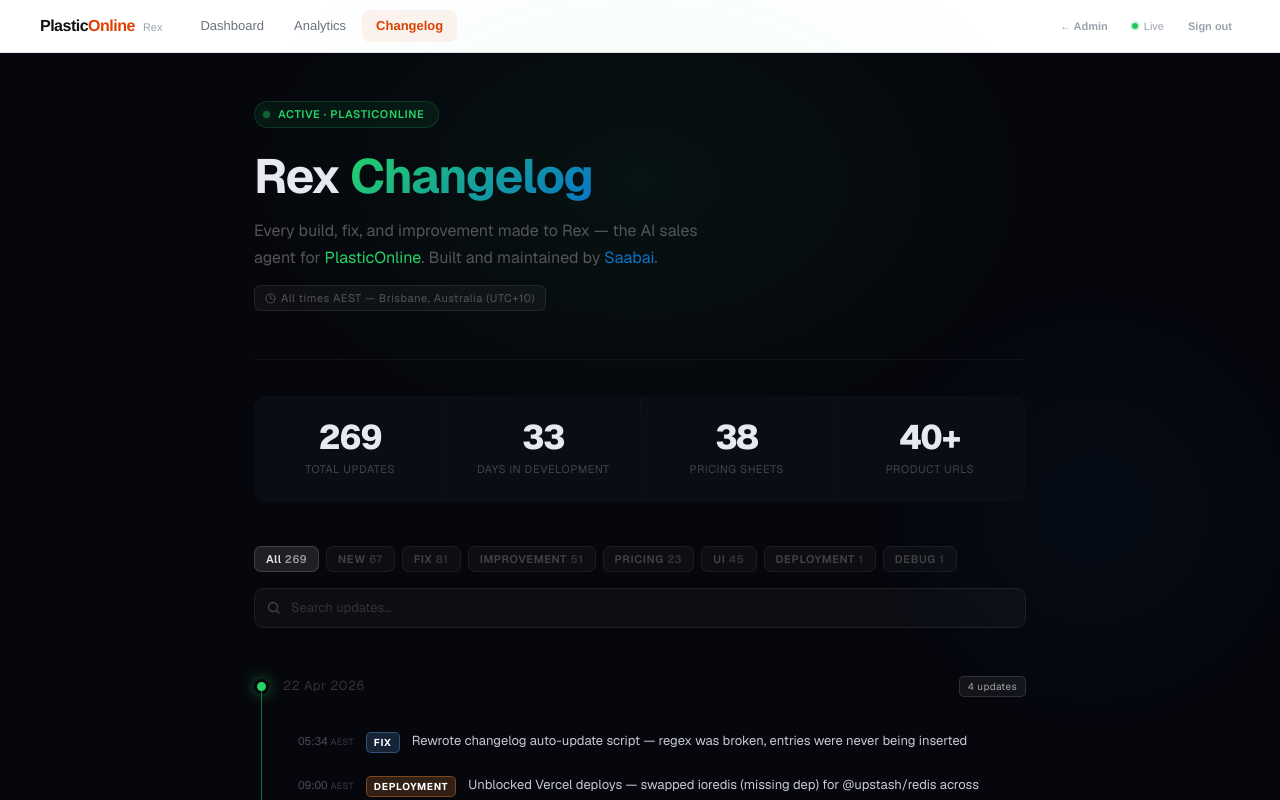
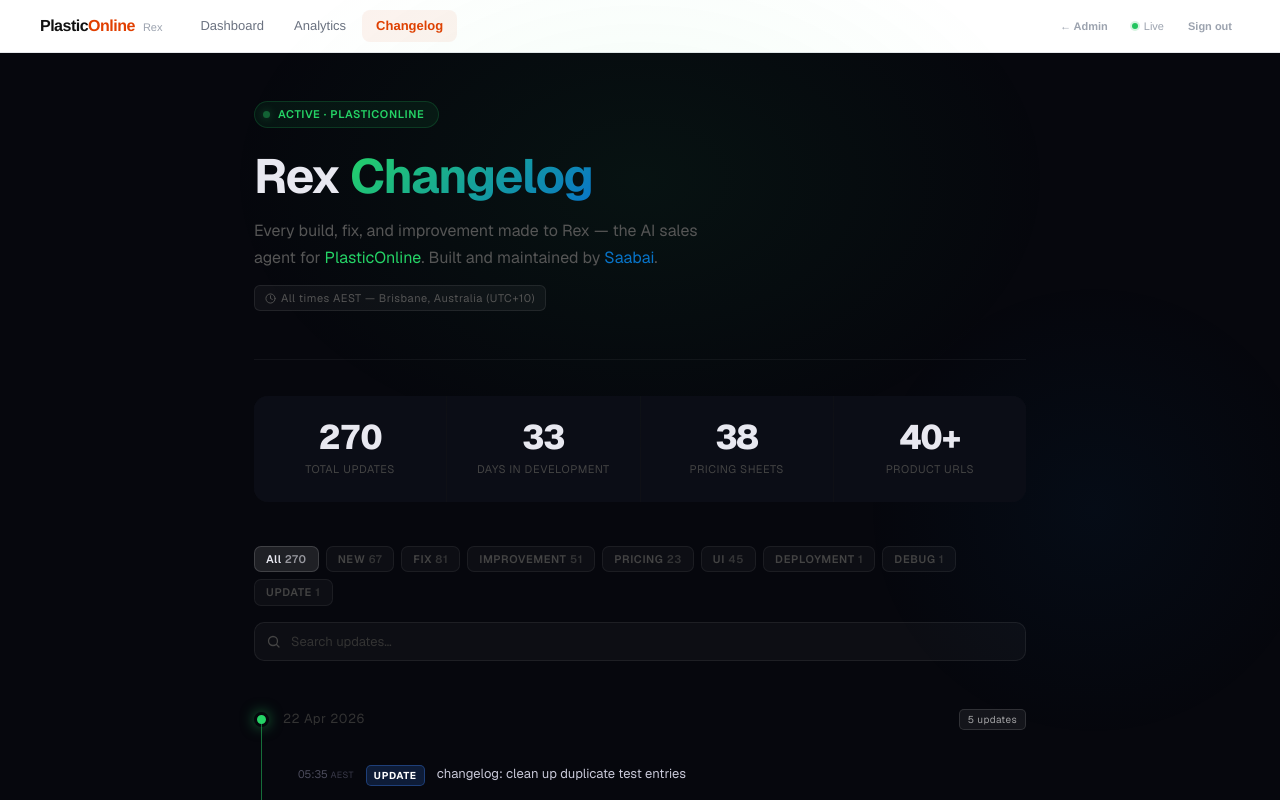
Before and after one commit to sg-satoshi/saabai-site, a Next.js app: page /rex-changelog in a window 1280 px wide. Shown: the top 800 px of the page. Built offline with nearby package versions, Linux system fonts and the light colour scheme.

Commit message:
Add test-goose page for workflow testing

```diff
--- a/app/rex-changelog/ChangelogClient.tsx
+++ b/app/rex-changelog/ChangelogClient.tsx
@@ -32,6 +32,7 @@ const CHANGELOG: Day[] = [
   {
     date: "22 Apr 2026",
     entries: [
+      { time: "05:35", tag: "UPDATE", title: "changelog: clean up duplicate test entries" },
       { time: "05:34", tag: "FIX", title: "Rewrote changelog auto-update script — regex was broken, entries were never being inserted" },
       { time: "09:00", tag: "DEPLOYMENT", title: "Unblocked Vercel deploys — swapped ioredis (missing dep) for @upstash/redis across redis.ts, subscribers.ts, and portal login; all 4 failing builds since Apr 21 now resolve" },
       { time: "09:00", tag: "FIX", title: "Fixed redis.set() EX argument for @upstash/redis — portal magic-link tokens now expire correctly after 15 minutes" },
--- /dev/null
+++ b/app/test-goose/page.tsx
@@ -0,0 +1,10 @@
+import React from 'react';
+
+export default function TestGoosePage() {
+  return (
+    <div className="p-8">
+      <h1 className="text-2xl font-bold">Test Goose Page</h1>
+      <p>This is a test page created to verify the deployment workflow for saabai.ai.</p>
+    </div>
+  );
+}
```
Also changed, not shown: 1 other file (tests, documents, lock files or other folders).
